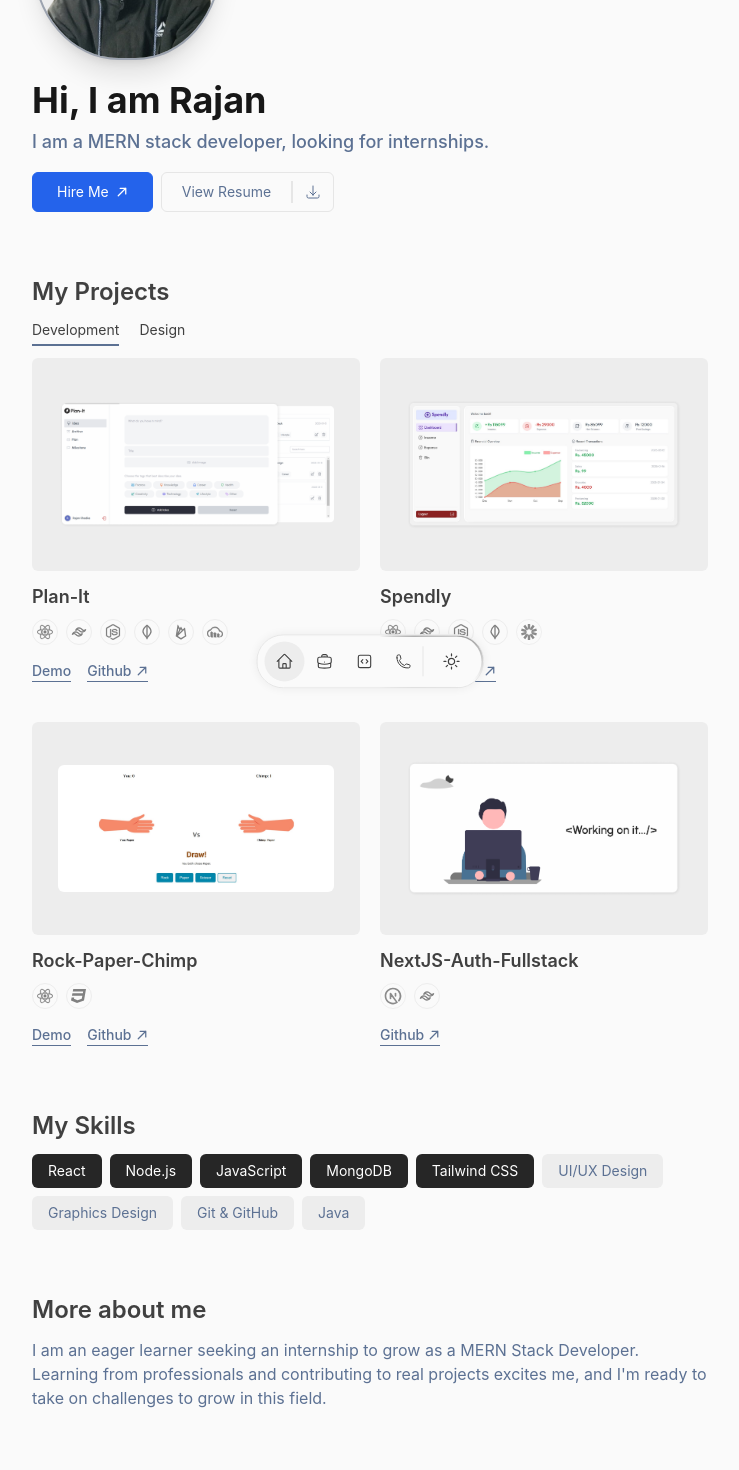
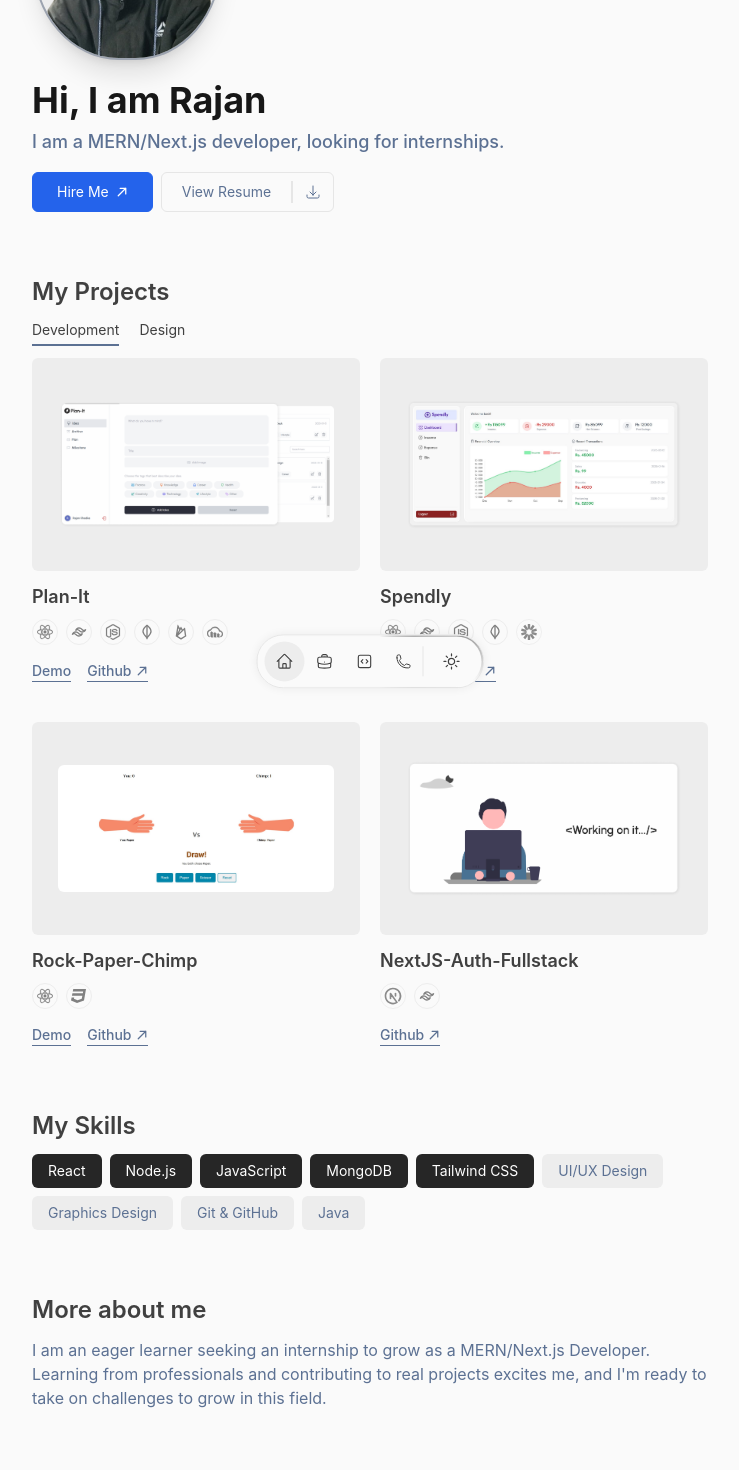
Before and after one commit to rajan-khadkaa/portfolio-v2, a React (Vite) app: page / in a window 1280 px wide. Shown: the part 200-1670 px from the top of the page, without its empty margins (270-1009 px from the left). Built offline with nearby package versions, Linux system fonts and the light colour scheme; no server answers.

Commit message:
added next.js

```diff
--- a/src/components/about/About.jsx
+++ b/src/components/about/About.jsx
@@ -5,7 +5,7 @@ function About() {
     <section id="about" className="flex w-full flex-col gap-3 pt-16">
       <h3 className="text-2xl font-semibold text-txt-primary">More about me</h3>
       <p className="text-base text-txt-secondary">
-        I am an eager learner seeking an internship to grow as a MERN Stack
+        I am an eager learner seeking an internship to grow as a MERN/Next.js
         Developer. Learning from professionals and contributing to real projects
         excites me, and I'm ready to take on challenges to grow in this field.
       </p>
--- a/src/components/profile/Profile.jsx
+++ b/src/components/profile/Profile.jsx
@@ -29,7 +29,7 @@ function Profile() {
             Hi, I am Rajan
           </h2>
           <p className="text-txt-secondary text-lg font-medium">
-            I am a MERN stack developer, looking for internships.
+            I am a MERN/Next.js developer, looking for internships.
           </p>
           <div className="flex items-center gap-2 mt-2">
             <a
```
